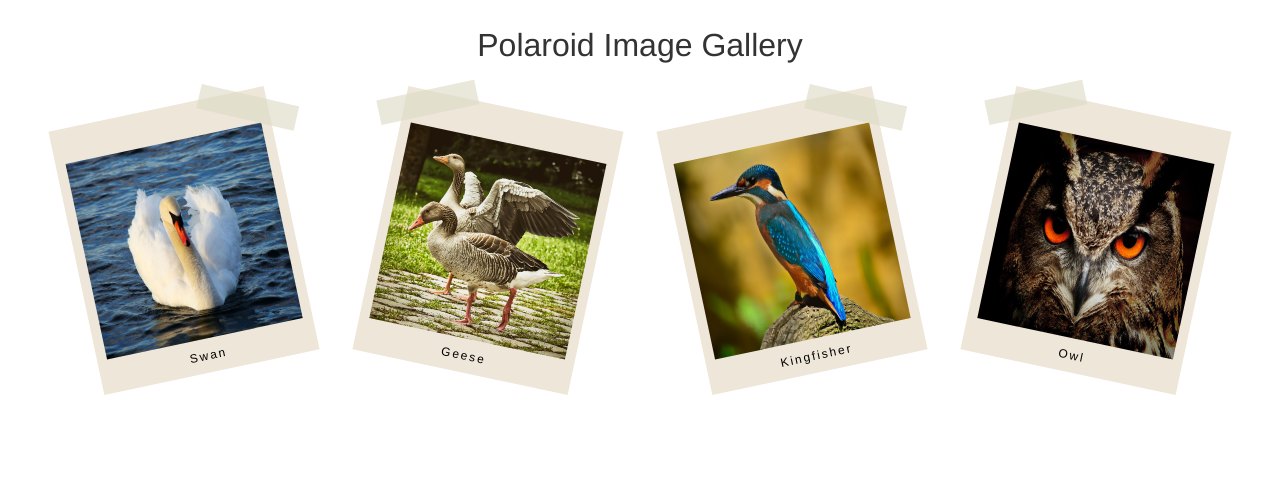
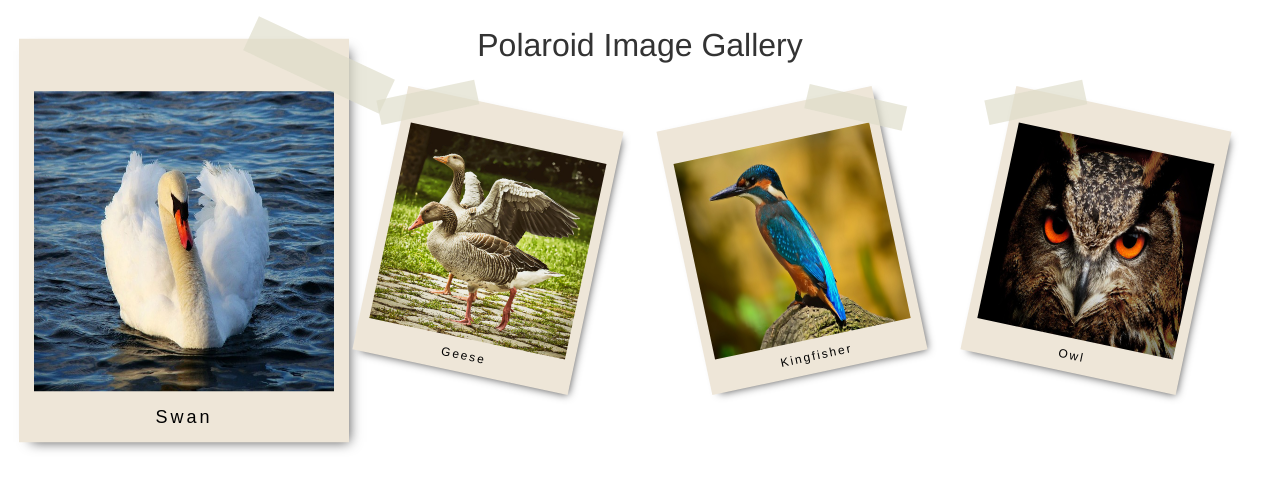
Before and after one commit to gbeto21/CSS3-Animations-Transforms-and-Transitions-Ultimate-Guide, a plain HTML site: page Section3_PolaroidImageGallery/index.html in a window 1280 px wide. In both pictures the pointer is over the element "Swan". Drawn offline with Linux system fonts and the light colour scheme.

Commit message:
16. Final touches

```diff
--- a/Section3_PolaroidImageGallery/styles.css
+++ b/Section3_PolaroidImageGallery/styles.css
@@ -17,6 +17,7 @@ body {
     display: inline-block;
     background-color: #eee6d8;
     padding: 10px;
+    box-shadow: 4px 4px 8px -4px rgba(0, 0, 0, 0.7);
 }
 
 .polaroid-card-caption {
@@ -52,3 +53,7 @@ body {
     height: 25px;
     transform: translate(140px, -5px) rotate(25deg);
 }
+
+.polaroid-card:hover {
+    transform: scale(1.5)
+}
```
